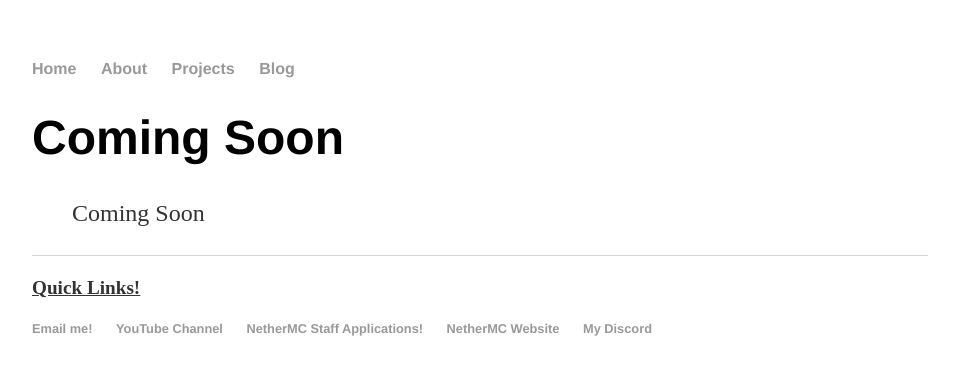
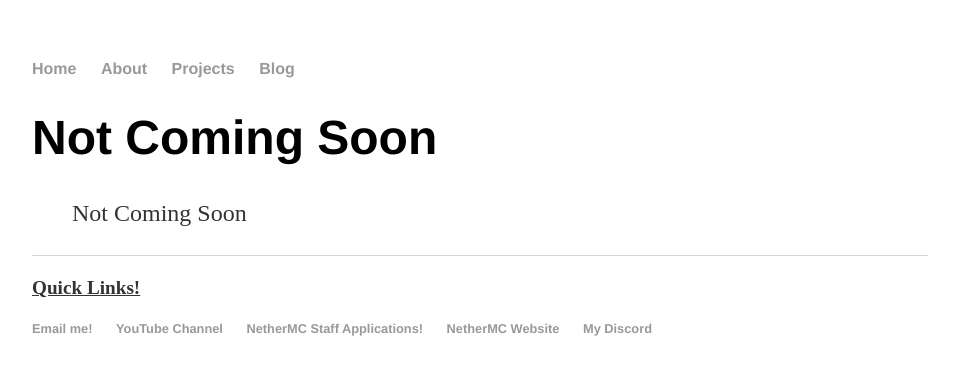
Before and after one commit to emlynlj/kranetmc.github.io, a Jekyll site: the page built from projects/index.html, in a window 1280 px wide. Shown: the top 375 px of the page, without its empty margins (160-1119 px from the left). Built offline with Jekyll 4.4.1, drawn with Linux system fonts in a browser that asks for light colours.

Commit message:
Update index.html

```diff
--- a/projects/index.html
+++ b/projects/index.html
@@ -1,11 +1,12 @@
 ---
 layout: default
-title: Coming Soon
+title: Not Coming Soon
 ---
 	<h1>{{ page.title }}</h1>
 	<ul class="projects">
+	<meta name="viewport" content="width=device-width, initial-scale=1.0">
 
-<p>Coming Soon</p>
+<p>Not Coming Soon</p>
 
 
     </u1>
```
